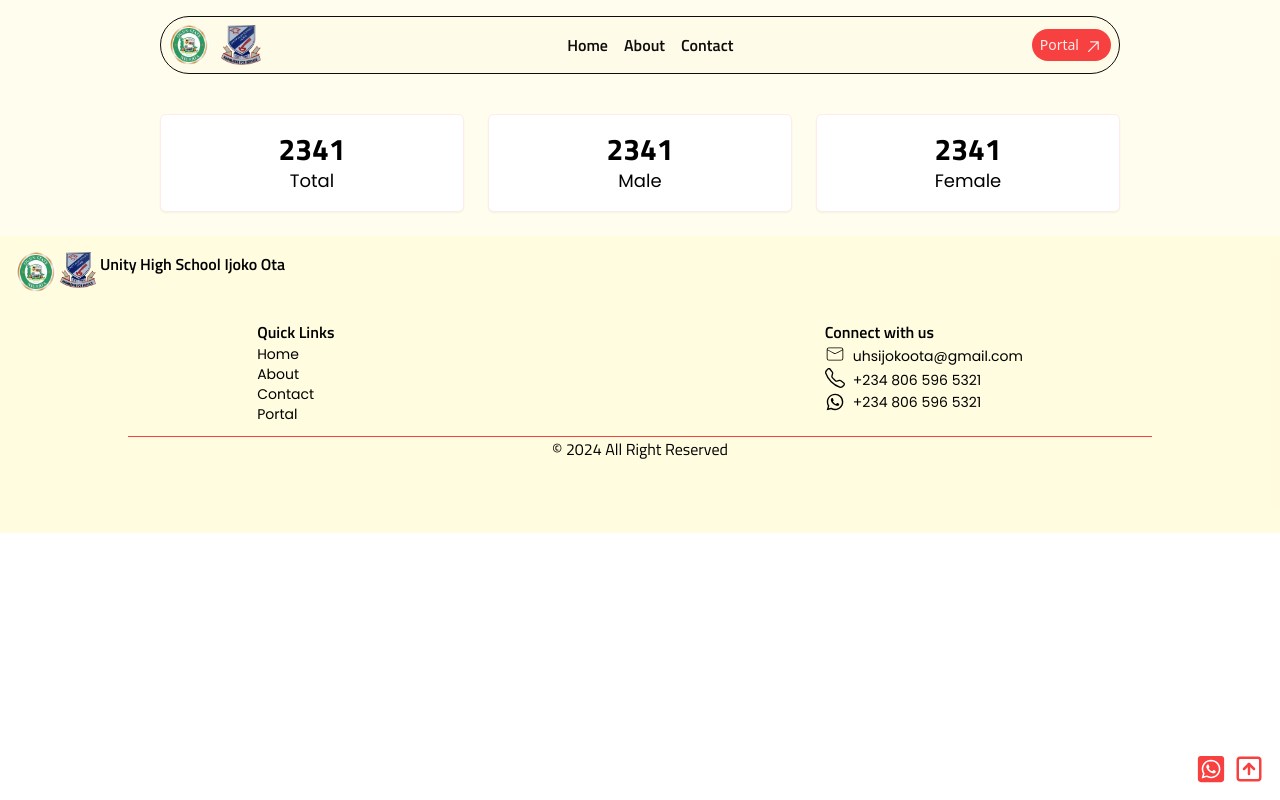
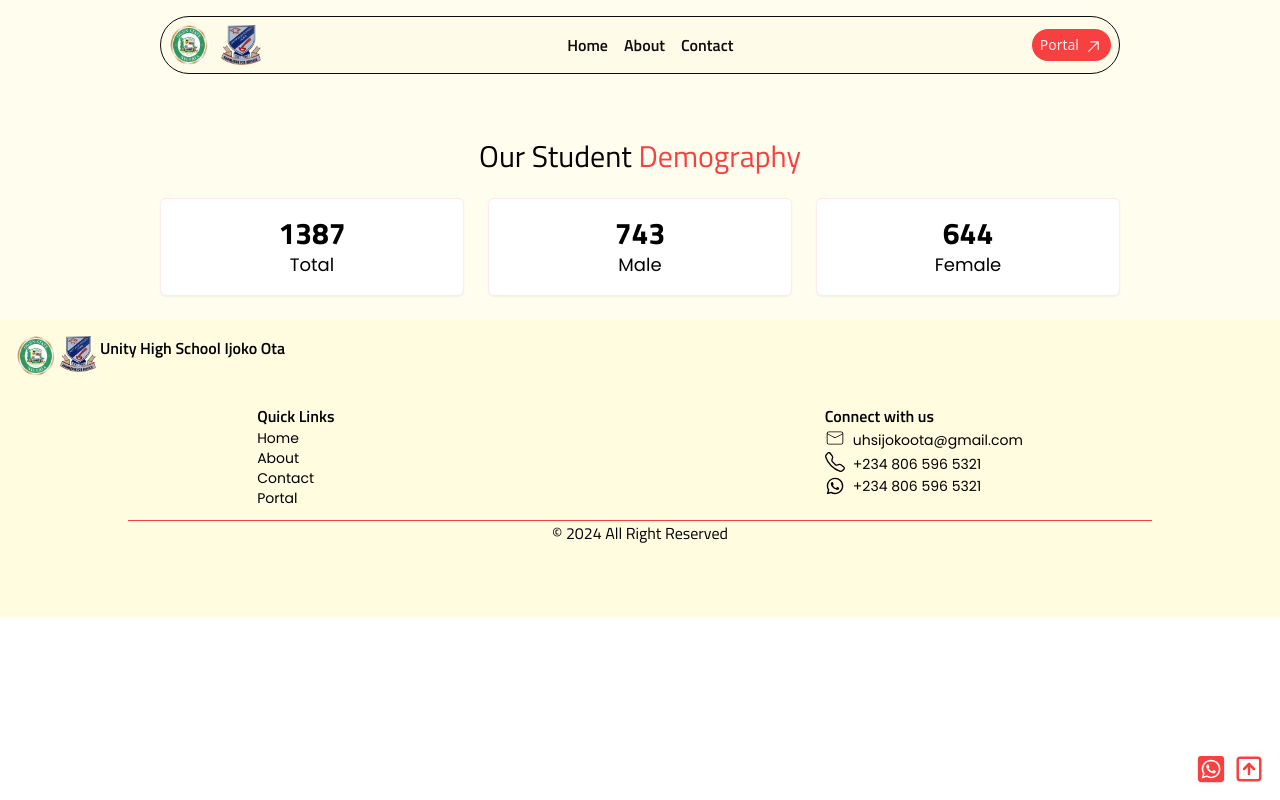
Before and after one commit to OlaiwonAbdullahi/UnityHighSch-v2, a React (Vite) app: page /demo in a window 1280 px wide. Built offline with nearby package versions, Linux system fonts and the light colour scheme.

Commit message:
update Demography.jsx

```diff
--- a/src/components/Demography.jsx
+++ b/src/components/Demography.jsx
@@ -1,17 +1,21 @@
 const Demography = () => {
   return (
     <div className="flex flex-col items-center justify-center py-6">
+      <h2 className=" text-3xl my-4 p-2 font-titalium">
+        {" "}
+        Our Student <span className=" text-secondary">Demography</span>{" "}
+      </h2>
       <div className="flex justify-around gap-6 w-full md:w-3/4">
         <div className="border border-primary basis-1/3 rounded-md p-4 flex flex-col items-center justify-center shadow-sm bg-white">
-          <h2 className="text-3xl font-bold font-titalium">2341</h2>
+          <h2 className="text-3xl font-bold font-titalium">1387</h2>
           <span className="text-lg font-poppins">Total</span>
         </div>
         <div className="border border-primary basis-1/3 rounded-md p-4 flex flex-col items-center justify-center shadow-sm bg-white">
-          <h2 className="text-3xl font-bold font-titalium">2341</h2>
+          <h2 className="text-3xl font-bold font-titalium">743</h2>
           <span className="text-lg font-poppins">Male</span>
         </div>
         <div className="border border-primary basis-1/3 rounded-md p-4 flex flex-col items-center justify-center shadow-sm bg-white">
-          <h2 className="text-3xl font-bold font-titalium">2341</h2>
+          <h2 className="text-3xl font-bold font-titalium">644</h2>
           <span className="text-lg font-poppins">Female</span>
         </div>
       </div>
```
